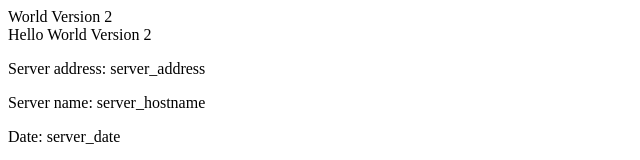
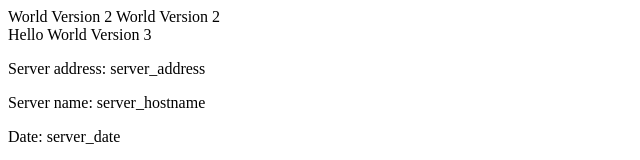
Before and after one commit to klimov-gett/eks-example, a plain HTML site: page src/index.html in a window 1280 px wide. Shown: the top 160 px of the page, without its empty margins (0-640 px from the left). Drawn offline with Linux system fonts and the light colour scheme.

Commit message:
v3 Updating home page

```diff
--- a/src/index.html
+++ b/src/index.html
@@ -3,10 +3,14 @@
 
 
 
-	<title>Hello World Version 2</title>
+	World Version 2
+
+
+
+	<title>Hello World Version 3</title>
 		</head>
 <div class="info">
-<h>Hello World Version 2</h>
+<h>Hello World Version 3</h>
 <p><span>Server&nbsp;address:</span> <span>server_address</span></p>
 <p><span>Server&nbsp;name:</span> <span>server_hostname</span></p>
 <p class="smaller"><span>Date:</span> <span>server_date</span></p>
```
